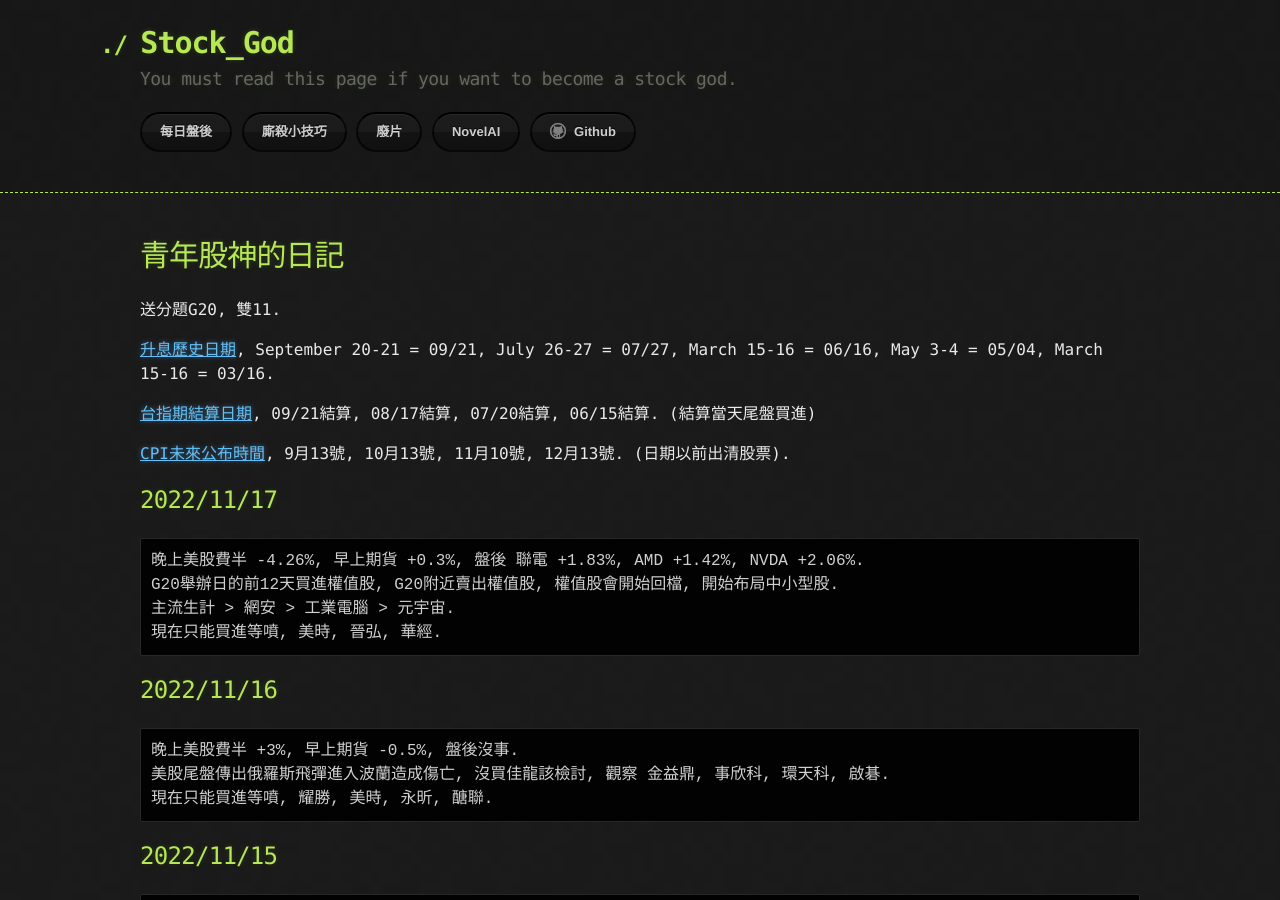
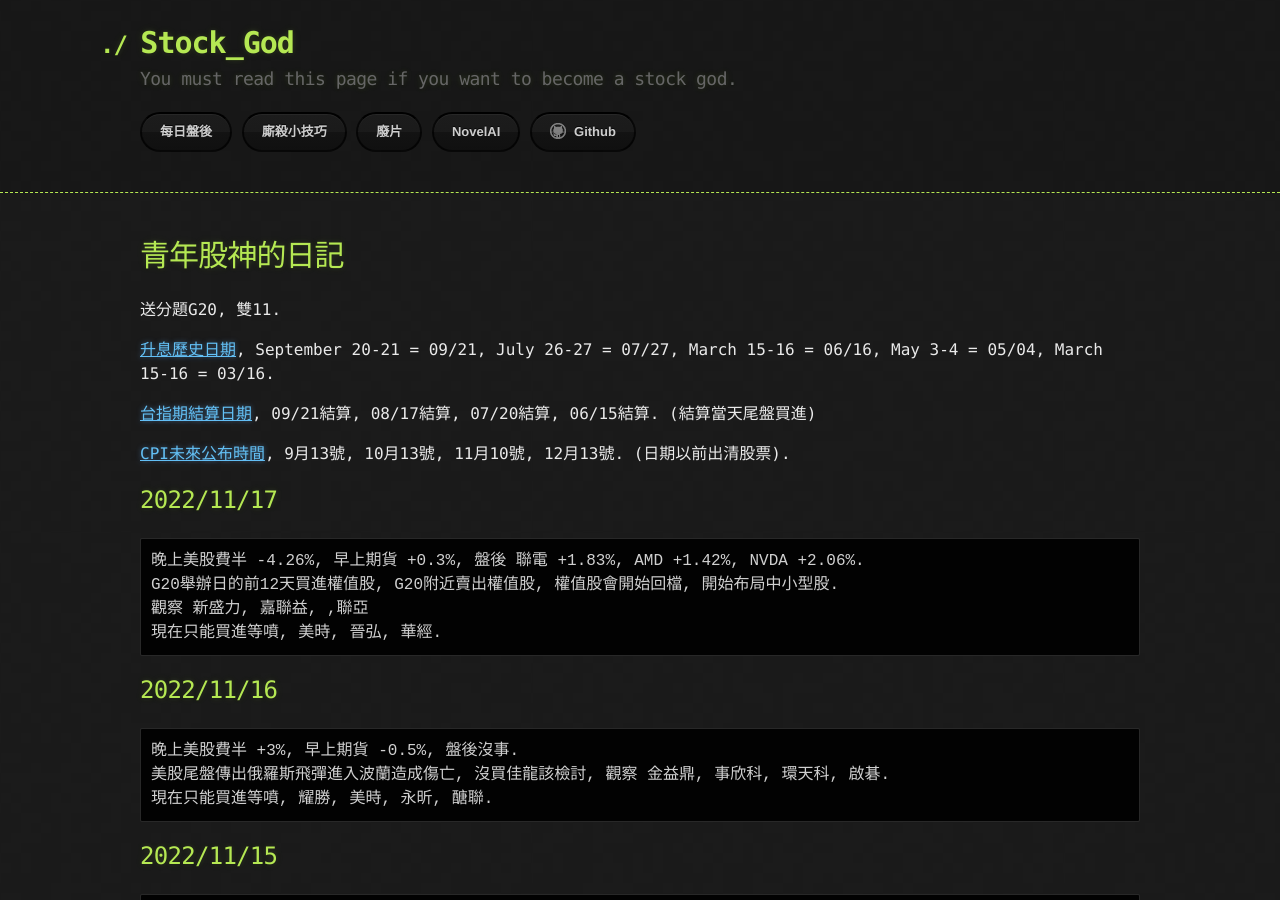
Before and after one commit to lepg5487/Stock_God, a Jekyll site: the page built from index.md, in a window 1280 px wide and 900 px high. Built offline with Jekyll 4.4.1, drawn with Linux system fonts in a browser that asks for light colours; our own code applies the rules of GitHub Pages for plain Markdown files.

Commit message:
Update index.md

````diff
--- a/index.md
+++ b/index.md
@@ -16,7 +16,7 @@ layout: testlayouts
 ```
 晚上美股費半 -4.26%, 早上期貨 +0.3%, 盤後 聯電 +1.83%, AMD +1.42%, NVDA +2.06%.
 G20舉辦日的前12天買進權值股, G20附近賣出權值股, 權值股會開始回檔, 開始布局中小型股.
-主流生計 > 網安 > 工業電腦 > 元宇宙.
+觀察 新盛力, 嘉聯益, ,聯亞
 現在只能買進等噴, 美時, 晉弘, 華經.
 ```
 
````
